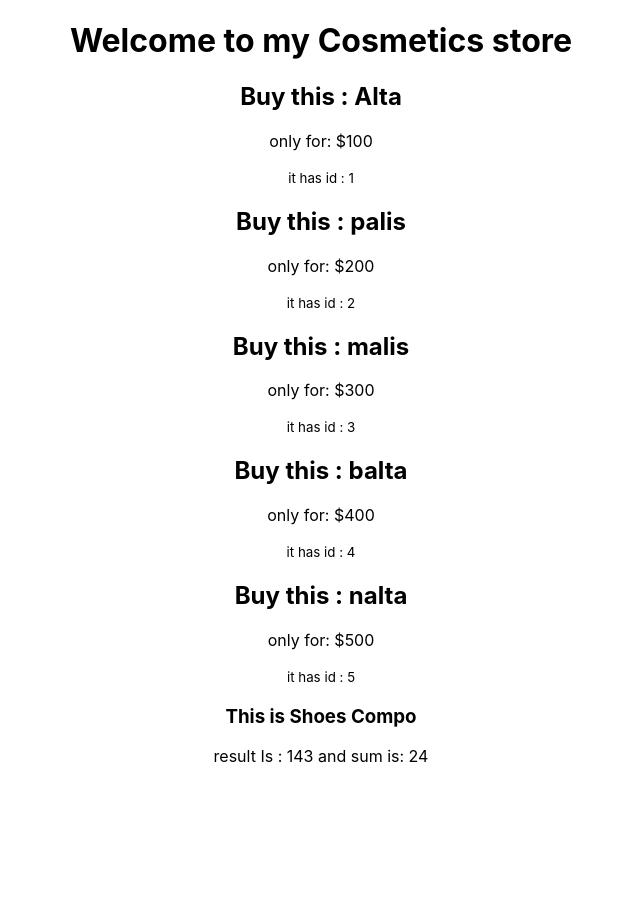
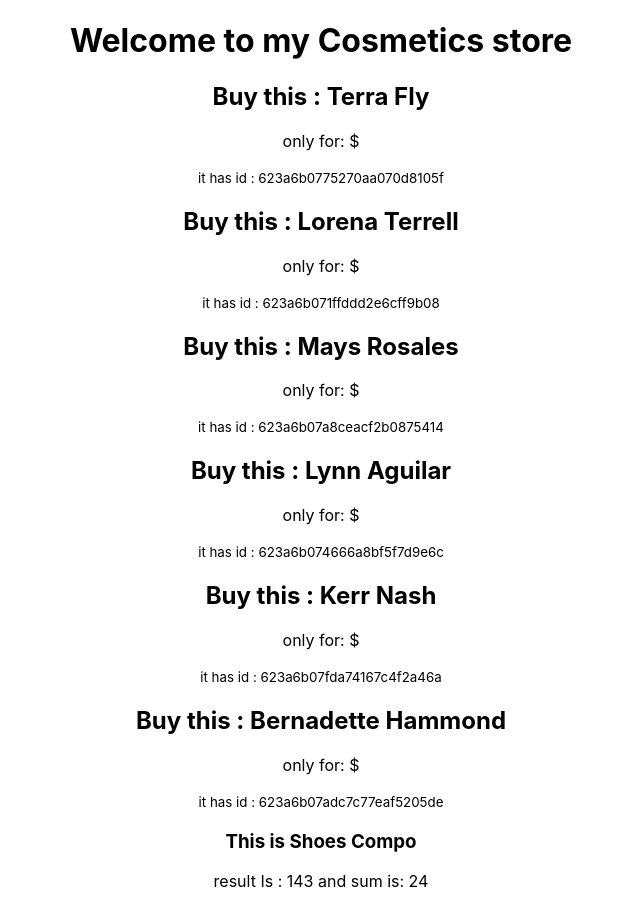
Before and after one commit to rahathossain3/react-storage-and-handler-module47.5, a React (Create React App) app: page / in a window 1280 px wide. Shown: the whole page, without its empty margins (319-959 px from the left). Before the commit the page ends 800 px from the top, so only its background shows below. Built offline with nearby package versions, Linux system fonts and the light colour scheme.

Commit message:
DATA  generator using 3 way & custom api

```diff
--- /dev/null
+++ b/public/data.json
@@ -0,0 +1,32 @@
+[
+    {
+        "id": "623a6b0775270aa070d8105f",
+        "age": 485,
+        "name": "Terra Fly"
+    },
+    {
+        "id": "623a6b071ffddd2e6cff9b08",
+        "age": 331,
+        "name": "Lorena Terrell"
+    },
+    {
+        "id": "623a6b07a8ceacf2b0875414",
+        "age": 202,
+        "name": "Mays Rosales"
+    },
+    {
+        "id": "623a6b074666a8bf5f7d9e6c",
+        "age": 288,
+        "name": "Lynn Aguilar"
+    },
+    {
+        "id": "623a6b07fda74167c4f2a46a",
+        "age": 550,
+        "name": "Kerr Nash"
+    },
+    {
+        "id": "623a6b07adc7c77eaf5205de",
+        "age": 182,
+        "name": "Bernadette Hammond"
+    }
+]
--- a/src/components/Cosmetic/Cosmetic.js
+++ b/src/components/Cosmetic/Cosmetic.js
@@ -1,13 +1,14 @@
 import React from 'react';
 
 const Cosmetic = (props) => {
+    //destructuring from object
     const { name, price, id } = props.cosmetic;
 
     return (
         <div>
             <h2>Buy this : {name} </h2>
             <p>only for: ${price}</p>
-            <p><small>it has id :  {id}</small></p>
+            <p><small>it has id : {id}</small></p>
         </div>
     );
 };
--- a/src/components/Cosmetics/Cosmetics.js
+++ b/src/components/Cosmetics/Cosmetics.js
@@ -1,14 +1,17 @@
-import React from 'react';
+import React, { useEffect, useState } from 'react';
 import Cosmetic from '../Cosmetic/Cosmetic';
 
 const Cosmetics = () => {
-    const cosmetics = [
-        { id: 1, name: 'Alta', price: 100 }, //cosmetic single element
-        { id: 2, name: 'palis', price: 200 },
-        { id: 3, name: 'malis', price: 300 },
-        { id: 4, name: 'balta', price: 400 },
-        { id: 5, name: 'nalta', price: 500 }
-    ]
+    //data generate
+    //3rd way {using fetch--------------------------------------
+    const [cosmetics, setCosmetics] = useState([]);
+
+    useEffect(() => {
+        fetch('data.json')
+            .then(res => res.json())
+            .then(data => setCosmetics(data))
+    }, [])
+
     return (
         <div>
             <h1>Welcome to my Cosmetics store</h1>
```
Also changed, not shown: src/components/Cosmetics/Cosmetics  DATA GENARATOR  1 & 2 way.js (added, +62 -0 lines).
